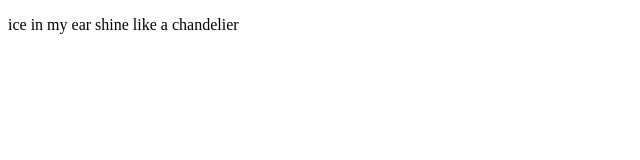
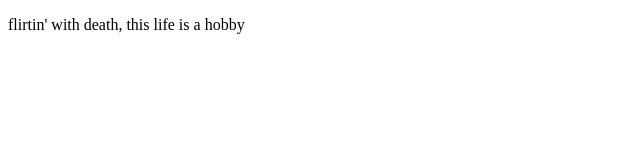
Before and after one commit to peterfurman/asaad, a plain HTML site: page index.html in a window 1280 px wide. Shown: the full height of the page, 0-640 px from the left. Drawn offline with Linux system fonts and the light colour scheme.

Commit message:
Update index.html

```diff
--- a/index.html
+++ b/index.html
@@ -5,6 +5,6 @@
     <title>GIT JAWN</title>
 </head>
 <body>
-    <p>ice in my ear shine like a chandelier</p>
+    <p>flirtin' with death, this life is a hobby</p>
 </body>
 </html>
```
